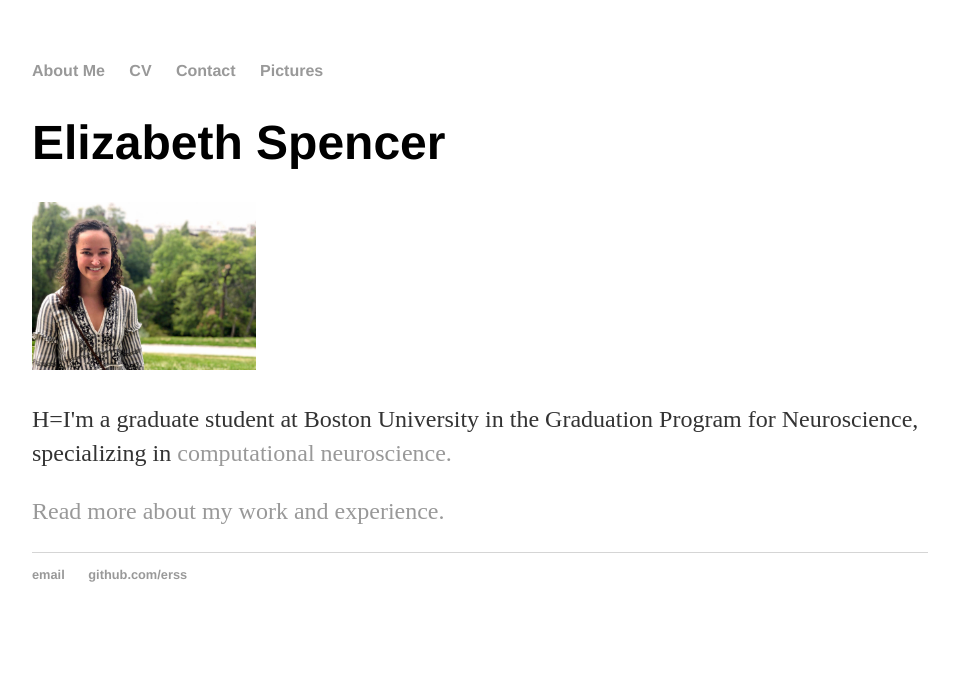
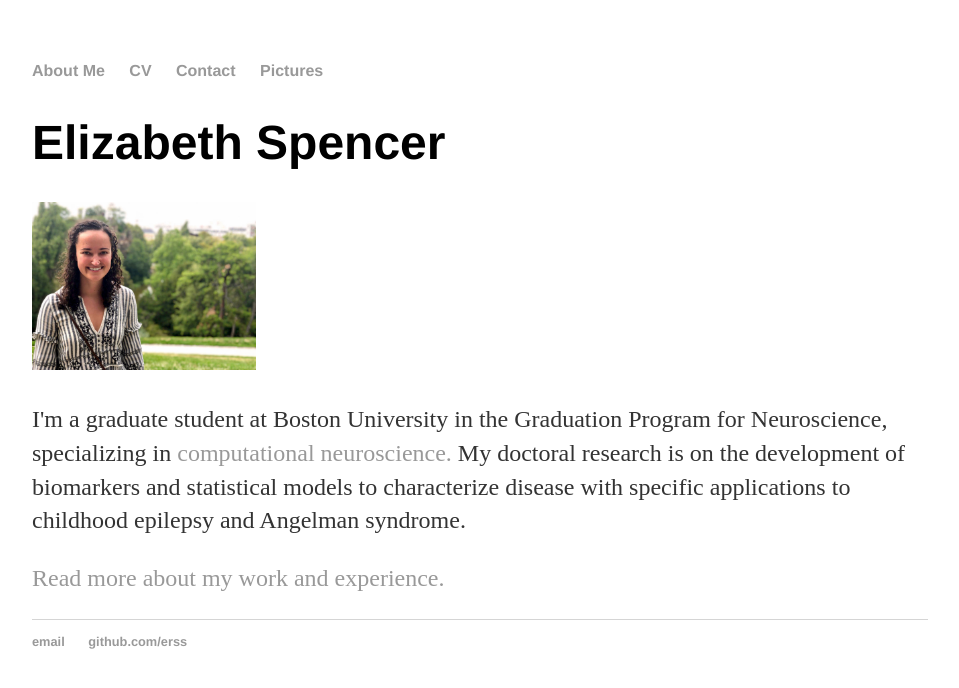
Before and after one commit to erss/erss.github.io, a Jekyll site: the page built from index.html, in a window 1280 px wide. Shown: the top 688 px of the page, without its empty margins (160-1119 px from the left). Built offline with Jekyll 4.4.1, drawn with Linux system fonts in a browser that asks for light colours.

Commit message:
Update index.html

```diff
--- a/index.html
+++ b/index.html
@@ -6,9 +6,10 @@ title: About Me
 	<h1>Elizabeth Spencer</h1>
 	       <p><img src="images/spencer.jpg" alt="spencer" width="25%" height="25%"></p>
 
-		<p>H=I'm a graduate student at Boston University in the Graduation Program for Neuroscience, specializing in
-			<a href ="http://www.bu.edu/neuro/academics/graduate/curriculum/computational-neuroscience/"> computational neuroscience. </a>
-
+		<p>I'm a graduate student at Boston University in the Graduation Program for Neuroscience, specializing in
+			<a href ="http://www.bu.edu/neuro/academics/graduate/curriculum/computational-neuroscience/"> computational neuroscience. </a> My doctoral research
+			is on the development of biomarkers and statistical models to characterize disease with specific applications to childhood epilepsy
+			and Angelman syndrome.
 	</p>
 			<p> <a href="/cv"> Read more about my work and experience.</a> </p>
 </div><!-- /.blurb -->
```
